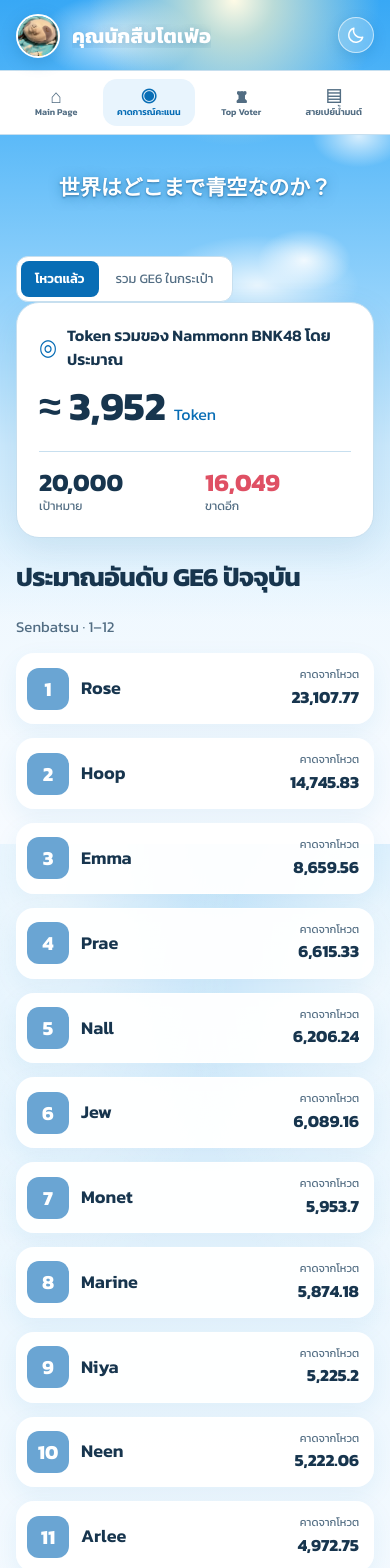
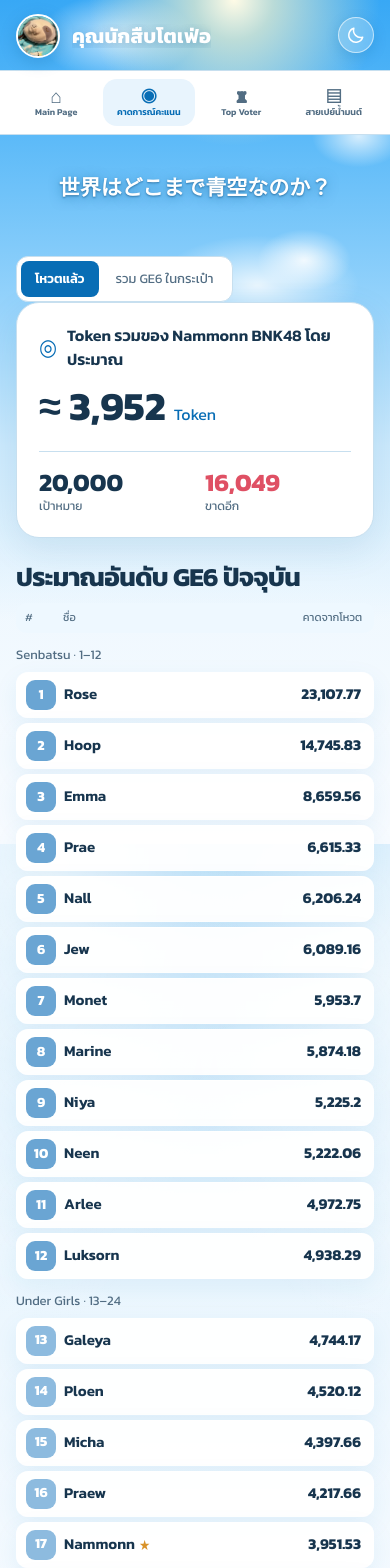
Before and after one commit to Chareef17/token-police-web, a Next.js app: page /ge6-current in a window 390 px wide. Shown: the top 1568 px of the page. Built offline with nearby package versions, Linux system fonts and the light colour scheme; no server answers; the database is empty; a web font is replaced by a local one.

Commit message:
Compact one-line forecast rows on phones
Column labels appear once in a sticky header instead of on every card,
roughly doubling how many members fit on screen.

Co-Authored-By: Claude Opus 5.5 <noreply@anthropic.com>

```diff
--- a/app/ge6-current/page.tsx
+++ b/app/ge6-current/page.tsx
@@ -31,6 +31,7 @@ async function RankingContent({includeHoldings}:{includeHoldings:boolean}){
   return !data?<p className="error" role="alert">ยังโหลดอันดับไม่ได้ กรุณาลองใหม่อีกครั้ง</p>:<>
       {(()=>{const nammonn=data.rows.find((row:{name:string;amount:string})=>row.name==='Nammonn');const estimated=Number(nammonn?.amount??0);const remaining=Math.max(0,20000-estimated);return <section className="forecast-goal" aria-label="เป้าหมายคะแนน Nammonn"><div className="forecast-goal-label"><span aria-hidden="true">◎</span> Token รวมของ Nammonn BNK48 โดยประมาณ</div><div className="forecast-estimate">≈ {Math.round(estimated).toLocaleString('en-US')} <span>Token</span></div><div className="forecast-targets"><div><strong>20,000</strong><span>เป้าหมาย</span></div><div><strong>{Math.ceil(remaining).toLocaleString('en-US')}</strong><span>ขาดอีก</span></div></div></section>;})()}
       <h2 className="rank-title">ประมาณอันดับ GE6 ปัจจุบัน</h2>
+      <div className={includeHoldings?'rank-cards-head':'rank-cards-head rank-card-single'} aria-hidden="true"><span>#</span><span>ชื่อ</span><span>คาดจากโหวต</span>{includeHoldings&&<span>รวมที่ถือ</span>}</div>
       {tiers.map(t=>{const rows=data.rows.filter((row:Row)=>tier(row.rank)===t.key);return rows.length>0&&<section key={t.key} className={`rank-tier tier-${t.key}`} aria-label={t.label}>
         <p className="rank-tier-label">{t.label}</p>
         <ol className="rank-cards">{rows.map((row:Row)=><li key={row.name}>
--- a/app/globals.css
+++ b/app/globals.css
@@ -274,3 +274,32 @@ header{border-bottom-color:#ffffff80}
 .rank-card.rank-card-single{grid-template-columns:auto minmax(0,1fr) minmax(0,32%)}
 @media(max-width:760px){.rank-card.rank-card-single{grid-template-columns:auto minmax(0,1fr) minmax(0,40%)}}
 @media(max-width:520px){.rank-card.rank-card-single{grid-template-columns:auto minmax(0,1fr) auto;grid-template-areas:'badge name vote'}.rank-card-single .rank-name{margin-bottom:0}.rank-card-single .rank-name+.rank-stat{text-align:right}}
+/* Compact one-line rows on phones: column labels once at the top instead of on every card. */
+.rank-cards-head{display:none}
+@media(max-width:760px){
+  .rank-cards-head,.rank-card,.rank-card.rank-card-single{display:grid;grid-template-columns:30px minmax(0,1fr) minmax(0,31%) minmax(0,25%);grid-template-areas:none;align-items:center;gap:0 8px}
+  .rank-cards-head.rank-card-single,.rank-card.rank-card-single{grid-template-columns:30px minmax(0,1fr) minmax(0,38%)}
+  .rank-cards-head{position:sticky;top:0;z-index:2;margin:10px 0 0;padding:6px 12px 6px 9px;font-size:11px;color:var(--muted);background:var(--bg);border-radius:10px}
+  .rank-cards-head span:nth-child(n+3){text-align:right}
+  .rank-tier{margin-top:12px}
+  .rank-tier:first-of-type{margin-top:4px}
+  .rank-tier-label{margin:0 0 6px;font-size:13px}
+  .rank-cards{gap:5px}
+  .rank-card{padding:7px 12px 7px 9px;border-radius:12px}
+  .rank-badge,.rank-card .rank-badge{width:30px;height:30px;font-size:14px;border-radius:9px;grid-area:auto}
+  .rank-name,.rank-card .rank-name{grid-area:auto;margin:0;font-size:15px;line-height:1.25}
+  .rank-name .nammonn-star{font-size:14px;margin-left:4px}
+  .rank-stat,.rank-name+.rank-stat,.rank-stat+.rank-stat{grid-area:auto;padding-left:0;border-left:0;align-items:flex-end;text-align:right}
+  .rank-stat-label{display:none}
+  .rank-stat-value{font-size:15px;line-height:1.25}
+  .rank-held{display:block;margin:0;font-size:11px;line-height:1.2}
+}
+[data-theme=dark] .rank-cards-head{background:#0c1a2e}
+@media(max-width:360px){
+  .rank-cards-head,.rank-card,.rank-card.rank-card-single{grid-template-columns:28px minmax(0,1fr) minmax(0,28%) minmax(0,22%);gap:0 6px}
+  .rank-cards-head.rank-card-single,.rank-card.rank-card-single{grid-template-columns:28px minmax(0,1fr) minmax(0,36%)}
+  .rank-badge,.rank-card .rank-badge{width:28px;height:28px;font-size:13px}
+  .rank-name,.rank-card .rank-name{font-size:13px}
+  .rank-stat-value{font-size:13px}
+  .rank-held{font-size:10px}
+}
```
